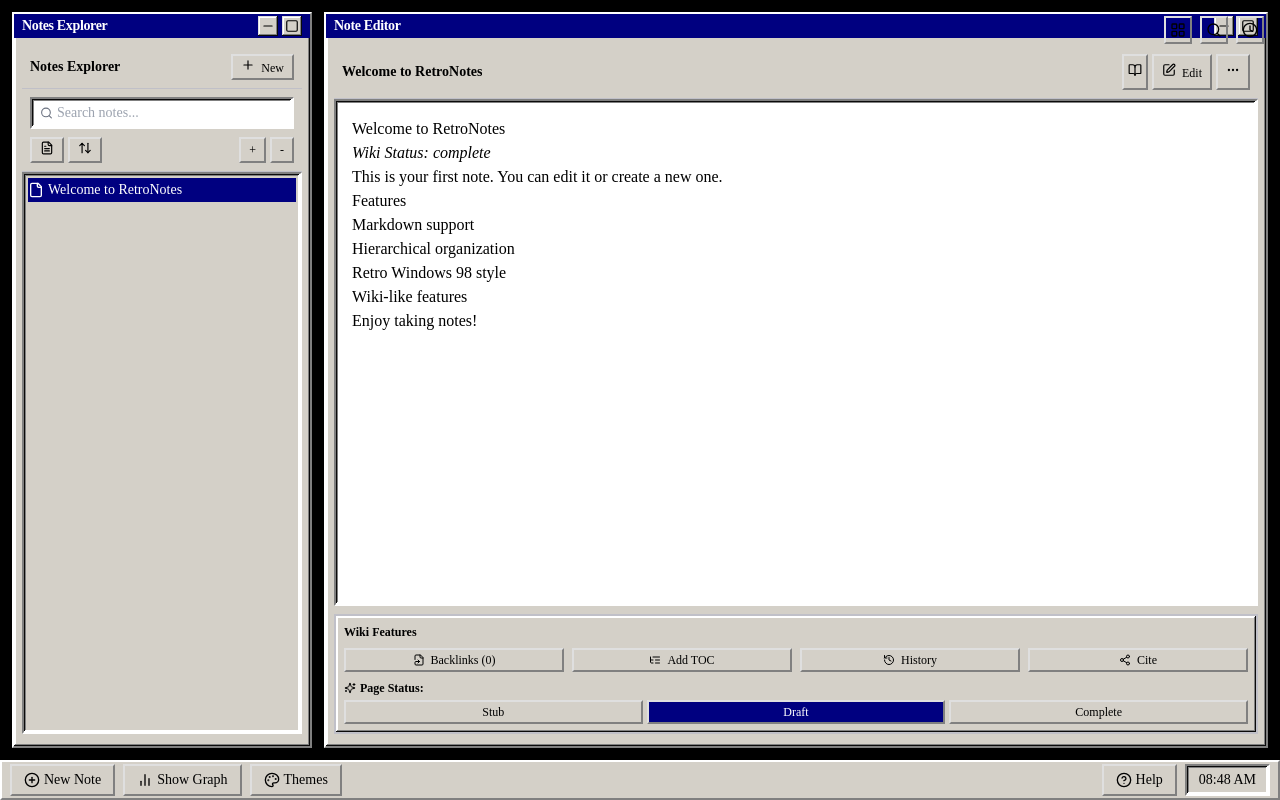
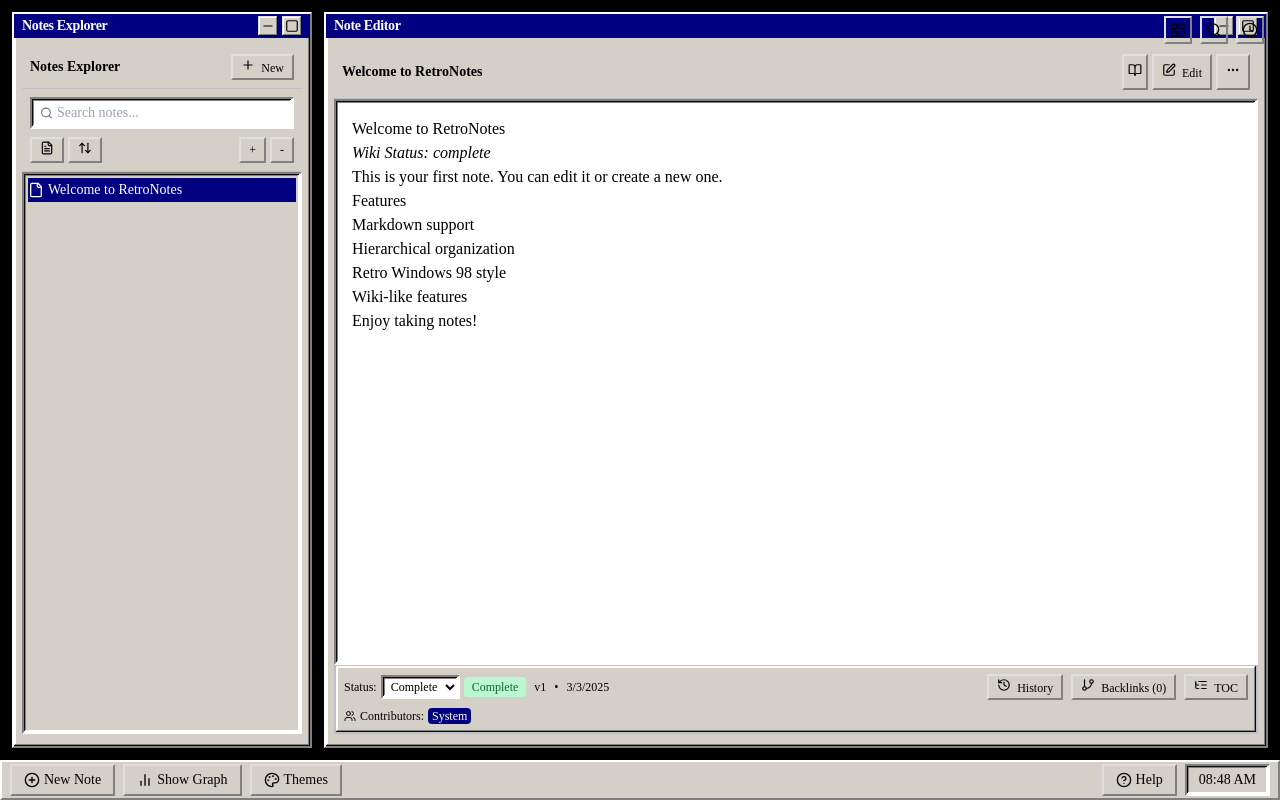
Before and after one commit to numbpill3d/retro-note-sphere, a React (Vite) app: page / in a window 1280 px wide. Both pictures are taken after a click on the button 1135 px from the left and 72 px from the top of the page. Built offline with nearby package versions, Linux system fonts and the light colour scheme; a web font is replaced by a local one.

Commit message:
Fix button overlap, refactor code
Fixes overlapping buttons in the note editor and refactors verbose code.

```diff
--- a/src/components/WikiFeatures.tsx
+++ b/src/components/WikiFeatures.tsx
@@ -1,253 +1,156 @@
 
 import React, { useState } from 'react';
-import { useNotes, NoteType } from '../context/NoteContext';
-import Win98Window from './Win98Window';
+import { useNotes } from '../context/NoteContext';
 import Win98Button from './Win98Button';
-import {
-  Link, ArrowLeft, ArrowRight, History,
-  BookOpen, GitFork, ListTree, PlusCircle,
-  FileSymlink, Share2, Sparkles, Eye
-} from 'lucide-react';
+import { FileText, GitBranch, History, Users, Bookmark, Clipboard, ListTree } from 'lucide-react';
 import { WikiPageStatus } from './notes/types';
 
 interface WikiFeaturesProps {
-  noteId: string | null;
+  noteId: string;
 }
 
 const WikiFeatures: React.FC<WikiFeaturesProps> = ({ noteId }) => {
-  const { notes, getNoteById, updateNote } = useNotes();
+  const { getNoteById, updateNote, getBacklinks } = useNotes();
+  const note = getNoteById(noteId);
+  const backlinks = getBacklinks(noteId);
+  const [showHistory, setShowHistory] = useState(false);
   const [showBacklinks, setShowBacklinks] = useState(false);
-  const [showHistory, setShowHistory] = useState(false);
-  const [selectedStatus, setSelectedStatus] = useState<WikiPageStatus>('draft');
+  const [showVersions, setShowVersions] = useState(false);
 
-  if (!noteId) return null;
+  if (!note) return null;
 
-  const currentNote = getNoteById(noteId);
-  if (!currentNote) return null;
+  const wikiStatus = note.wikiStatus || 'stub';
+  const contributors = note.contributors || ['User'];
+  const version = note.version || 1;
+  const history = note.history || [];
 
-  // Find any backlinks - notes that link to this one
-  const findBacklinks = () => {
-    return notes.filter(note =>
-      note.id !== noteId &&
-      note.content.includes(`[${currentNote.title}](#${noteId})`)
-    );
+  const setWikiStatus = (status: WikiPageStatus) => {
+    updateNote(noteId, { wikiStatus: status });
   };
 
-  const backlinks = findBacklinks();
-
-  // Extract all internal links from current note
-  const extractLinks = (content: string) => {
-    const linkRegex = /\[([^\]]+)\]\(#([^)]+)\)/g;
-    const links: {title: string, id: string}[] = [];
-    let match;
-
-    while ((match = linkRegex.exec(content)) !== null) {
-      links.push({
-        title: match[1],
-        id: match[2]
-      });
-    }
-
-    return links;
-  };
-
-  const internalLinks = extractLinks(currentNote.content);
-
-  // Generate a table of contents
-  const generateTOC = () => {
-    const headingRegex = /^(#+)\s+(.+)$/gm;
-    const toc: {level: number, text: string}[] = [];
-    let match;
-
-    while ((match = headingRegex.exec(currentNote.content)) !== null) {
-      toc.push({
-        level: match[1].length,
-        text: match[2].trim()
-      });
-    }
-
-    return toc;
-  };
-
-  const handleAddTOC = () => {
-    const toc = generateTOC();
-    if (toc.length === 0) return;
-
-    let tocText = "## Table of Contents\n\n";
-    toc.forEach(heading => {
-      const indent = "  ".repeat(heading.level - 1);
-      tocText += `${indent}- ${heading.text}\n`;
-    });
-
-    const newContent = `${tocText}\n---\n\n${currentNote.content}`;
-    updateNote(currentNote.id, { content: newContent });
-  };
-
-  const handleChangeStatus = (status: WikiPageStatus) => {
-    setSelectedStatus(status);
-
-    // Add status marker at top of document if not already there
-    let newContent = currentNote.content;
-    if (!newContent.includes("*Wiki Status:")) {
-      newContent = `*Wiki Status: ${status}*\n\n${newContent}`;
-    } else {
-      newContent = newContent.replace(/\*Wiki Status: [a-z]+\*/i, `*Wiki Status: ${status}*`);
-    }
-
-    updateNote(currentNote.id, { content: newContent });
+  const statusColors = {
+    stub: 'bg-red-200 text-red-800',
+    draft: 'bg-yellow-200 text-yellow-800',
+    complete: 'bg-green-200 text-green-800'
   };
 
   return (
-    <div className="mt-2 space-y-2">
-      <div className="win98-window p-2 border-win98-gray">
-        <h4 className="text-xs font-bold mb-2">Wiki Features</h4>
+    <div className="win98-window p-2 border-t border-win98-gray">
+      <div className="flex flex-wrap items-center gap-2 mb-2">
+        <div className="flex items-center gap-1">
+          <span className="text-xs">Status:</span>
+          <select
+            value={wikiStatus}
+            onChange={(e) => setWikiStatus(e.target.value as WikiPageStatus)}
+            className="win98-inset text-xs px-1 py-0.5"
+          >
+            <option value="stub">Stub</option>
+            <option value="draft">Draft</option>
+            <option value="complete">Complete</option>
+          </select>
+          <span className={`text-xs px-2 py-0.5 rounded ${statusColors[wikiStatus]}`}>
+            {wikiStatus.charAt(0).toUpperCase() + wikiStatus.slice(1)}
+          </span>
+        </div>
 
-        <div className="grid grid-cols-4 gap-2">
+        <div className="flex items-center gap-1">
+          <span className="text-xs">v{version}</span>
+          <span className="text-xs mx-1">•</span>
+          <span className="text-xs">{new Date(note.updatedAt).toLocaleDateString()}</span>
+        </div>
+
+        <div className="flex-1"></div>
+
         <Win98Button
           size="sm"
-            className="text-xs flex items-center justify-center"
+          icon={<History size={14} />}
+          onClick={() => setShowHistory(!showHistory)}
+          tooltip="View history"
+        >
+          History
+        </Win98Button>
+
+        <Win98Button
+          size="sm"
+          icon={<GitBranch size={14} />}
           onClick={() => setShowBacklinks(!showBacklinks)}
-            icon={<FileSymlink size={12} />}
+          tooltip="View backlinks"
         >
           Backlinks ({backlinks.length})
         </Win98Button>
 
         <Win98Button
           size="sm"
-            className="text-xs flex items-center justify-center"
-            onClick={handleAddTOC}
-            icon={<ListTree size={12} />}
+          icon={<ListTree size={14} />}
+          onClick={() => alert('Table of contents would be implemented here')}
+          tooltip="Table of contents"
         >
-            Add TOC
-          </Win98Button>
-
-          <Win98Button
-            size="sm"
-            className="text-xs flex items-center justify-center"
-            onClick={() => setShowHistory(!showHistory)}
-            icon={<History size={12} />}
-          >
-            History
-          </Win98Button>
-
-          <Win98Button
-            size="sm"
-            className="text-xs flex items-center justify-center"
-            onClick={() => {
-              // Simple citation feature
-              const citation = `\n\n> Source: ${window.location.href}#${noteId}\n> Accessed: ${new Date().toLocaleDateString()}`;
-              navigator.clipboard.writeText(citation);
-              alert("Citation copied to clipboard!");
-            }}
-            icon={<Share2 size={12} />}
-          >
-            Cite
+          TOC
         </Win98Button>
       </div>
 
-        <div className="mt-2">
-          <div className="flex items-center text-xs font-bold mb-1">
-            <Sparkles size={12} className="mr-1" /> Page Status:
-          </div>
-          <div className="grid grid-cols-3 gap-1">
+      {showHistory && (
+        <div className="win98-inset p-2 mb-2 text-xs max-h-32 overflow-auto">
+          <h4 className="font-bold mb-1">Version History</h4>
+          {history.length > 0 ? (
+            <ul className="space-y-1">
+              {history.map((entry, index) => (
+                <li key={index} className="flex items-center justify-between">
+                  <span>v{index + 1}</span>
+                  <span>{new Date(entry.date).toLocaleString()}</span>
                   <Win98Button
                     size="sm"
-              className={`text-xs ${selectedStatus === 'stub' ? 'bg-theme-highlight text-theme-titlebar-text' : ''}`}
-              onClick={() => handleChangeStatus('stub')}
-            >
-              Stub
-            </Win98Button>
-            <Win98Button
-              size="sm"
-              className={`text-xs ${selectedStatus === 'draft' ? 'bg-theme-highlight text-theme-titlebar-text' : ''}`}
-              onClick={() => handleChangeStatus('draft')}
-            >
-              Draft
-            </Win98Button>
-            <Win98Button
-              size="sm"
-              className={`text-xs ${selectedStatus === 'complete' ? 'bg-theme-highlight text-theme-titlebar-text' : ''}`}
-              onClick={() => handleChangeStatus('complete')}
-            >
-              Complete
-            </Win98Button>
-          </div>
-        </div>
-      </div>
-
-      {showBacklinks && (
-        <Win98Window title="Backlinks" className="w-64 absolute right-0 top-10 z-30" onClose={() => setShowBacklinks(false)}>
-          <div className="p-2 max-h-60 overflow-auto">
-            {backlinks.length > 0 ? (
-              <ul className="space-y-1">
-                {backlinks.map(link => (
-                  <li key={link.id} className="text-xs">
-                    <a
-                      className="text-theme-highlight hover:underline cursor-pointer"
-                      onClick={() => {
-                        setShowBacklinks(false);
-                        // Set current note logic would go here
-                      }}
-                    >
-                      {link.title || 'Untitled Note'}
-                    </a>
+                    variant="icon"
+                    icon={<Clipboard size={12} />}
+                    onClick={() => alert('This would restore the selected version')}
+                    tooltip="Restore this version"
+                  />
                 </li>
               ))}
             </ul>
           ) : (
-              <p className="text-xs text-gray-500">No backlinks found</p>
+            <p>No history available.</p>
           )}
         </div>
-        </Win98Window>
       )}
 
-      {showHistory && (
-        <Win98Window title="Page History" className="w-80 absolute right-0 top-10 z-30" onClose={() => setShowHistory(false)}>
-          <div className="p-2 max-h-60 overflow-auto">
-            <div className="text-xs win98-inset p-2 mb-2">
-              <div className="flex justify-between font-bold border-b border-gray-300 pb-1">
-                <span>Version</span>
-                <span>Date</span>
-              </div>
-              <div className="py-1 hover:bg-gray-100 cursor-pointer">
-                <div className="flex justify-between">
-                  <span>v1.0</span>
-                  <span>{new Date(currentNote.createdAt).toLocaleDateString()}</span>
-                </div>
-                <div className="text-gray-500 mt-1">Initial version</div>
-              </div>
-              <div className="py-1 hover:bg-gray-100 cursor-pointer">
-                <div className="flex justify-between">
-                  <span>Current</span>
-                  <span>{new Date(currentNote.updatedAt).toLocaleDateString()}</span>
-                </div>
-                <div className="text-gray-500 mt-1">Latest version</div>
-              </div>
-            </div>
-            <div className="flex justify-end">
-              <Win98Button size="sm" className="text-xs" onClick={() => setShowHistory(false)}>
-                Close
+      {showBacklinks && (
+        <div className="win98-inset p-2 mb-2 text-xs max-h-32 overflow-auto">
+          <h4 className="font-bold mb-1">Backlinks</h4>
+          {backlinks.length > 0 ? (
+            <ul className="space-y-1">
+              {backlinks.map(link => (
+                <li key={link.id} className="hover:bg-win98-gray hover:bg-opacity-20 p-0.5">
+                  <Win98Button
+                    variant="link"
+                    className="text-xs text-left"
+                    onClick={() => {
+                      const { setCurrentNote } = useNotes();
+                      setCurrentNote(link);
+                    }}
+                  >
+                    {link.title || 'Untitled Note'}
                   </Win98Button>
-            </div>
-          </div>
-        </Win98Window>
-      )}
-
-      {internalLinks.length > 0 && (
-        <div className="win98-window p-2">
-          <h4 className="text-xs font-bold mb-1">Links in this page ({internalLinks.length})</h4>
-          <div className="max-h-20 overflow-auto">
-            <ul className="space-y-0.5">
-              {internalLinks.map((link, index) => (
-                <li key={index} className="text-xs flex items-center">
-                  <Link size={10} className="mr-1 text-theme-highlight" />
-                  <span className="truncate">{link.title}</span>
                 </li>
               ))}
             </ul>
+          ) : (
+            <p>No backlinks found.</p>
+          )}
+        </div>
+      )}
+
+      <div className="flex items-center gap-1 text-xs">
+        <Users size={12} />
+        <span>Contributors:</span>
+        <div className="flex gap-1">
+          {contributors.map((contributor, index) => (
+            <span key={index} className="bg-win98-blue text-white px-1 rounded text-xs">
+              {contributor}
+            </span>
+          ))}
         </div>
       </div>
-      )}
     </div>
   );
 };
```
Also changed, not shown: src/components/MarkdownEditor.tsx (+7 -6 lines), src/components/NotionLikeToolbar.tsx (+46 -35 lines), src/components/notes/types.ts (+41 -0 lines). Lines whose indentation alone changed are shown as unchanged.
